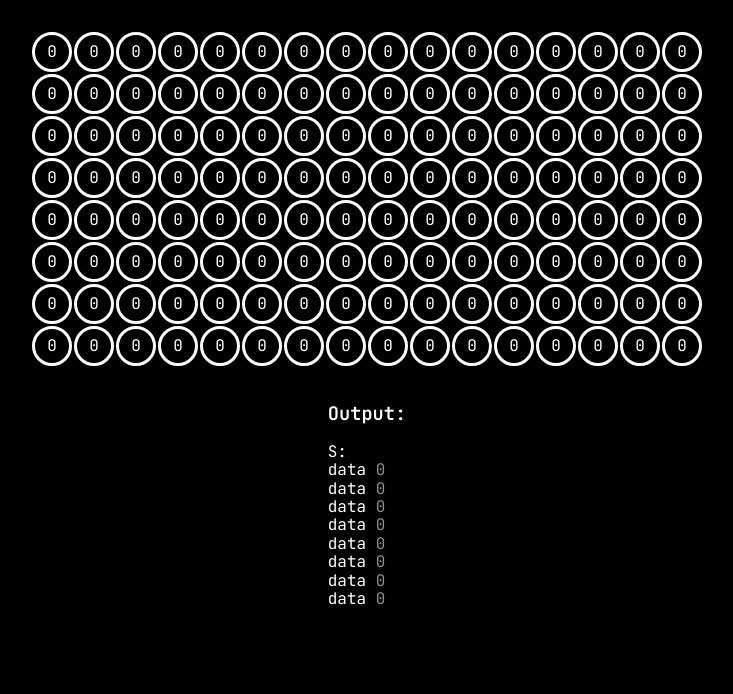
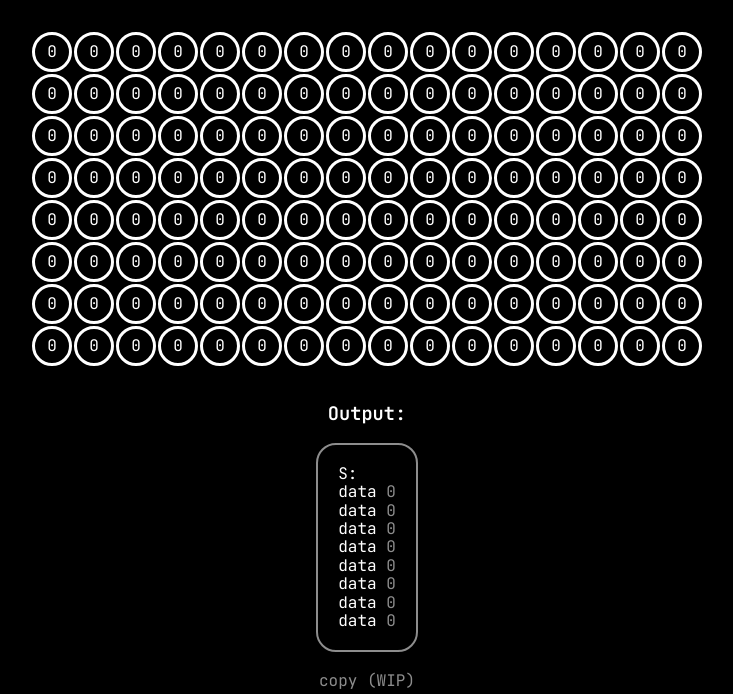
Before and after one commit to fadegor05/Lamp-Panel-Draw, a plain HTML site: page index.html in a window 1280 px wide. Shown: the part 106-800 px from the top of the page, without its empty margins (273-1006 px from the left). Drawn offline with Linux system fonts and the light colour scheme.

Commit message:
#3 commit
index.html:
- added copy button (WIP)
*BREAKING CHANGES*
class "output" changed to class "code-wrapper"

main.css
- bit reformated
- added classes for code-copy-btn
*BREAKING CHANGES*
.output changet to .code-wrapper

objectHandler.js:
- added two consts

mainHandler.js:
- added copyHandler

```diff
--- a/css/main.css
+++ b/css/main.css
@@ -1,6 +1,5 @@
 
 @import url('https://fonts.googleapis.com/css2?family=JetBrains+Mono:wght@400;500;600&family=Manrope:wght@500;600;700;800&display=swap');
-
 
 :root {
     --text-color: #ffffff;
@@ -55,7 +54,21 @@ td {
     color: var(--secondary-text-color);
 }
 
-.output {
+.code-wrapper {
     color: var(--text-color);
     text-align: left;
+    padding: 20px;
+    border: solid 2px;
+    border-radius: 20px;
+    border-color: var(--secondary-text-color);
 }
+
+.code-copy-btn {
+    margin-top: 20px;
+    cursor: pointer;
+    color: var(--secondary-text-color);
+}
+
+.code-copy-btn:hover{
+    color: var(--text-color);
+}
--- a/index.html
+++ b/index.html
@@ -20,7 +20,7 @@
 
         <div class="code-container">
             <h3>Output:</h3>
-            <div class="output">
+            <div class="code-wrapper">
                 <span class="code-text">S:</span>
                 <div id="code-output" class="code-text">
                     <template id="code-row-template">
@@ -31,6 +31,7 @@
                     </template>
                 </div>
             </div>
+            <div class="code-copy-btn">copy (WIP)</div>
         </div>
     </div>
 </body>
--- a/js/mainHandler.js
+++ b/js/mainHandler.js
@@ -5,6 +5,7 @@
  *
  */
 function mainHandler(){
+    copyObj.textContent = "copy (WIP)"
     lampsObjectsList.forEach(function (element,i) {
         let b = "";
         element.forEach(subElement =>{
@@ -14,6 +15,11 @@ function mainHandler(){
     })
 }
 
+
+function copyHandler () {
+    copyObj.textContent = "copied!"
+    console.log(wrapperObj.innerText)
+}
 
 function lampHandler (e){
     if(e.target.textContent == 0){
--- a/js/objectHandler.js
+++ b/js/objectHandler.js
@@ -7,8 +7,10 @@
 
 const tableObj = document.querySelector('#table-container')
 const outputObj = document.querySelector('#code-output')
+const wrapperObj = document.querySelector('.code-wrapper')
 const templateOutObj = document.querySelector('#code-row-template')
 const templateOutDataObj = templateOutObj.content.querySelector('.code-row-data')
+const copyObj = document.querySelector('.code-copy-btn')
 
 let simplifiedLampsObjectsList = Array();
 let lampsObjectsList = Array();
@@ -50,5 +52,6 @@ function initApp(){
     for ( let button of simplifiedLampsObjectsList ){
         button.addEventListener("click", lampHandler);
     }
+    copyObj.addEventListener("click", copyHandler);
     mainHandler();
 }
```
